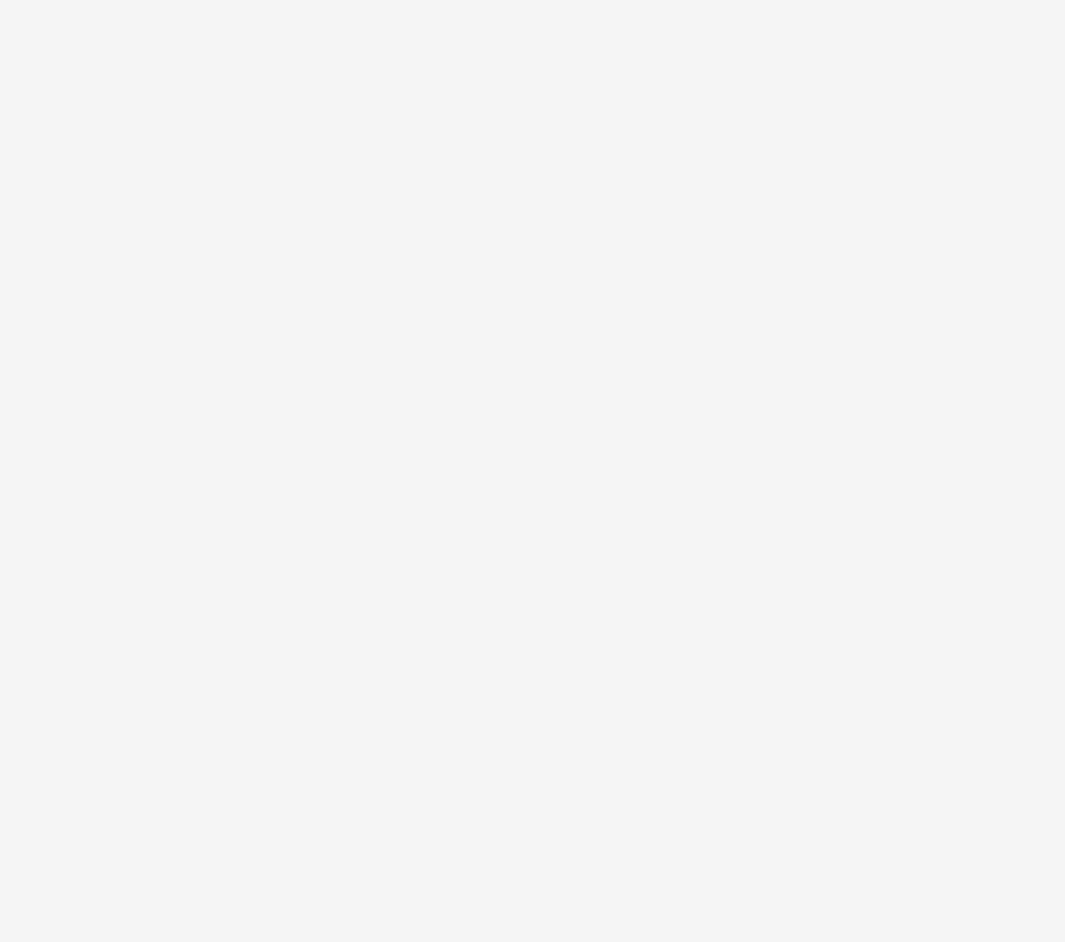
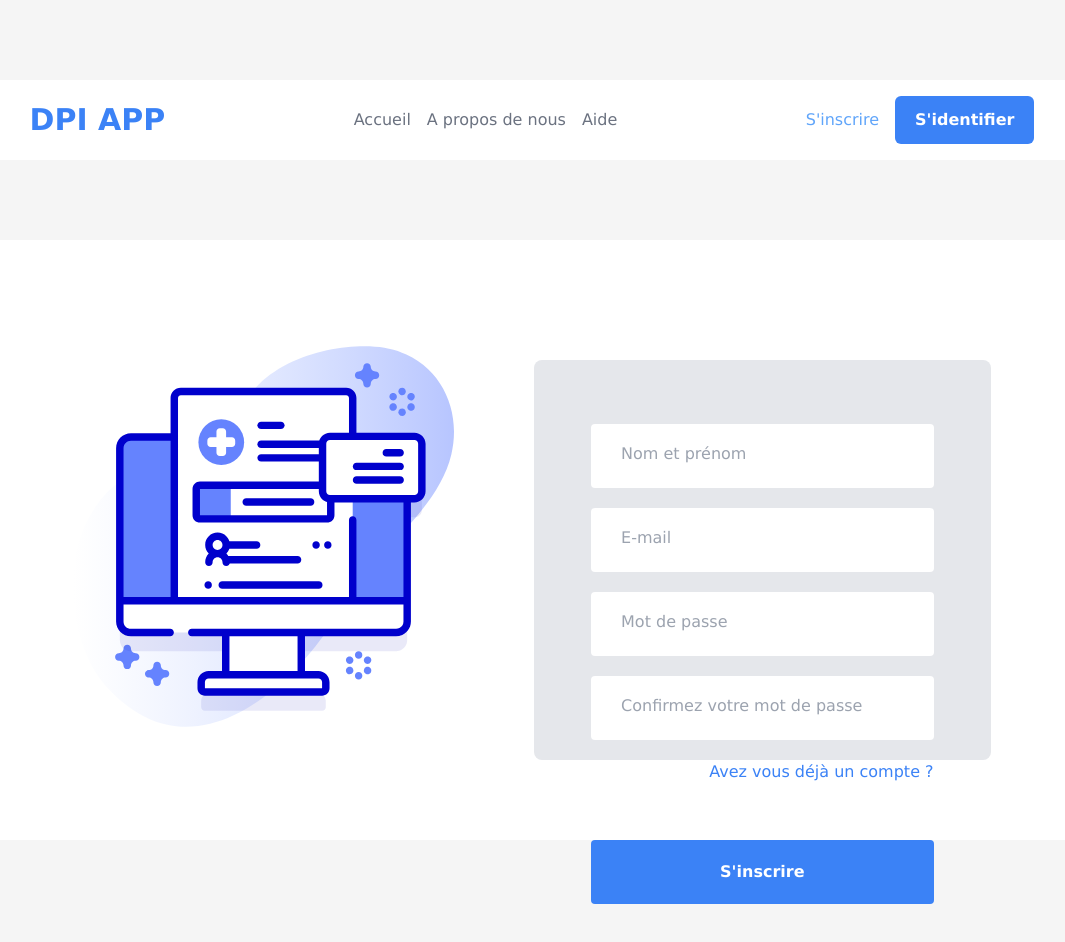
Before and after one commit to ikramkharbouch/DPI_APP, a Next.js app in the folder client/: page /register in a window 1280 px wide. Shown: the top 942 px of the page, without its empty margins (108-1173 px from the left). Built offline with nearby package versions, Linux system fonts and the light colour scheme.

Commit message:
Fix register page's responsivity

```diff
--- /dev/null
+++ b/client/pages/forgetPassword.js
@@ -0,0 +1,7 @@
+const forgetPassword = () => {
+    return (<>
+
+    </>);
+}
+
+export default forgetPassword;
--- a/client/pages/login.js
+++ b/client/pages/login.js
@@ -31,12 +31,12 @@ const Login = () => {
                 <div className="hidden lg:block w-1/2"><Image src={medicalRecord} width={1000}
                     height={1000} layout="intrinsic" alt="Picture of the medical record" /></div>
                 <div className="w-full lg:w-96 h-5/6 lg:h-3/6 lg:bg-gray-200 rounded-lg mx-auto text-center lg:mt-10">
-                    <form className="grid mt-20 lg:mt-20 justify-items-stretch w-3/4 mx-auto text-center">
+                    <form className="grid mt-10 lg:mt-11 justify-items-stretch w-3/4 mx-auto text-center">
                         <input type="text" className="px-6 py-2 lg:mt-5 lg:py-5 rounded border lg:w-full lg:border-0" placeholder="E-mail" />
                         <input type="text" className="px-6 py-2 mt-5 lg:py-5 rounded border lg:w-full lg:border-0" placeholder="Mot de passe" />
                         <button className="mt-5 font-medium text-blue-500 justify-self-end">Mot de passe oublier ?</button>
 
-                        <input className="lg:px-28 py-2 lg:py-5 rounded bg-blue-500 mt-14 font-bold text-white" type="submit"></input>
+                        <input className="lg:px-28 py-2 lg:py-5 rounded bg-blue-500 mt-14 font-bold text-white" type="submit" value="S'identifier" />
                     </form>
                 </div>
             </div>
--- a/client/pages/register.js
+++ b/client/pages/register.js
@@ -1,5 +1,52 @@
+import { useState } from 'react'
+import Menu from '../components/Menu'
+import Image from 'next/image'
+import medicalRecord from '../public/dossier-medical.svg'
+
 const Register = () => {
-    return (<></>);
+
+    const [hiddenMenu, sethiddenMenu] = useState("hidden")
+
+    const showMenu = () => {
+        console.log("The menu icon was clicked")
+        if (hiddenMenu === "hidden")
+            sethiddenMenu("block");
+        else
+            sethiddenMenu("hidden")
+    }
+
+    return (<>
+        <div className="h-screen">
+            <Menu showMenu={showMenu} />
+            <div id="menu-items" className={`${hiddenMenu} bg-gray-400 text-white font-medium w-5/6 mt-4 h-1/3 opacity opacity-50 rounded-lg mx-auto text-center my-auto`}>
+                <ul className="p-2">
+                    <li className="hover:bg-gray-700 bg-blue-500 mx-auto w-1/3 py-4 rounded mt-10">Accueil</li>
+                    <li className="hover:bg-gray-700 bg-blue-500 mx-auto w-1/3 py-4 rounded mt-4">A propos de nous</li>
+                    <li className="hover:bg-gray-700 bg-blue-500 mx-auto w-1/3 py-4 rounded mt-4">Aide</li>
+                    <li className="hover:bg-gray-700 bg-blue-500 mx-auto w-1/3 py-4 rounded mt-4">S'inscrire</li>
+                    <li className="hover:bg-gray-700 bg-blue-500 mx-auto w-1/3 py-4 rounded mt-4">S'identifier</li>
+                </ul>
+            </div>
+            <div className="w-5/6 lg:w-11/12 h-3/5 lg:h-3/4 bg-white mx-auto mt-4 lg:mt-20 rounded-lg flex flex-col lg:flex-row justify-between items-center lg:px-32 gap">
+                <div className="hidden lg:block w-1/2"><Image src={medicalRecord} width={1000}
+                    height={1000} layout="intrinsic" alt="Picture of the medical record" /></div>
+                <div className="w-full lg:w-3/5 h-5/6 lg:h-4/6 lg:bg-gray-200 rounded-lg mx-auto text-center lg:mt-10">
+                    <form className="max-w-full grid mt-20 lg:mt-11 justify-items-stretch w-3/4 mx-auto text-center p-0 m-0">
+
+                        <input type="text" className="py-2 mt-5 lg:py-5 rounded border lg:border-0" placeholder="Nom et prénom" />
+                        <input type="text" className="py-2 mt-5 lg:py-5 rounded border lg:border-0" placeholder="E-mail" />
+                        <input type="password" className="py-2 mt-5 lg:py-5 rounded border lg:border-0" placeholder="Mot de passe" />
+                        <input type="password" className="py-2 mt-5 lg:py-5 rounded border lg:border-0" placeholder="Confirmez votre mot de passe" />
+
+                        <button className="mt-5 font-medium text-blue-500 justify-self-end">Avez vous déjà un compte ?</button>
+
+                        <input className="min-w-full lg:px-28 py-2 lg:py-5 rounded bg-blue-500 mt-14 font-bold text-white" type="submit" value="S'inscrire" />
+                    </form>
+                </div>
+            </div>
+        </div>
+
+    </>);
 }
 
 export default Register;
```
